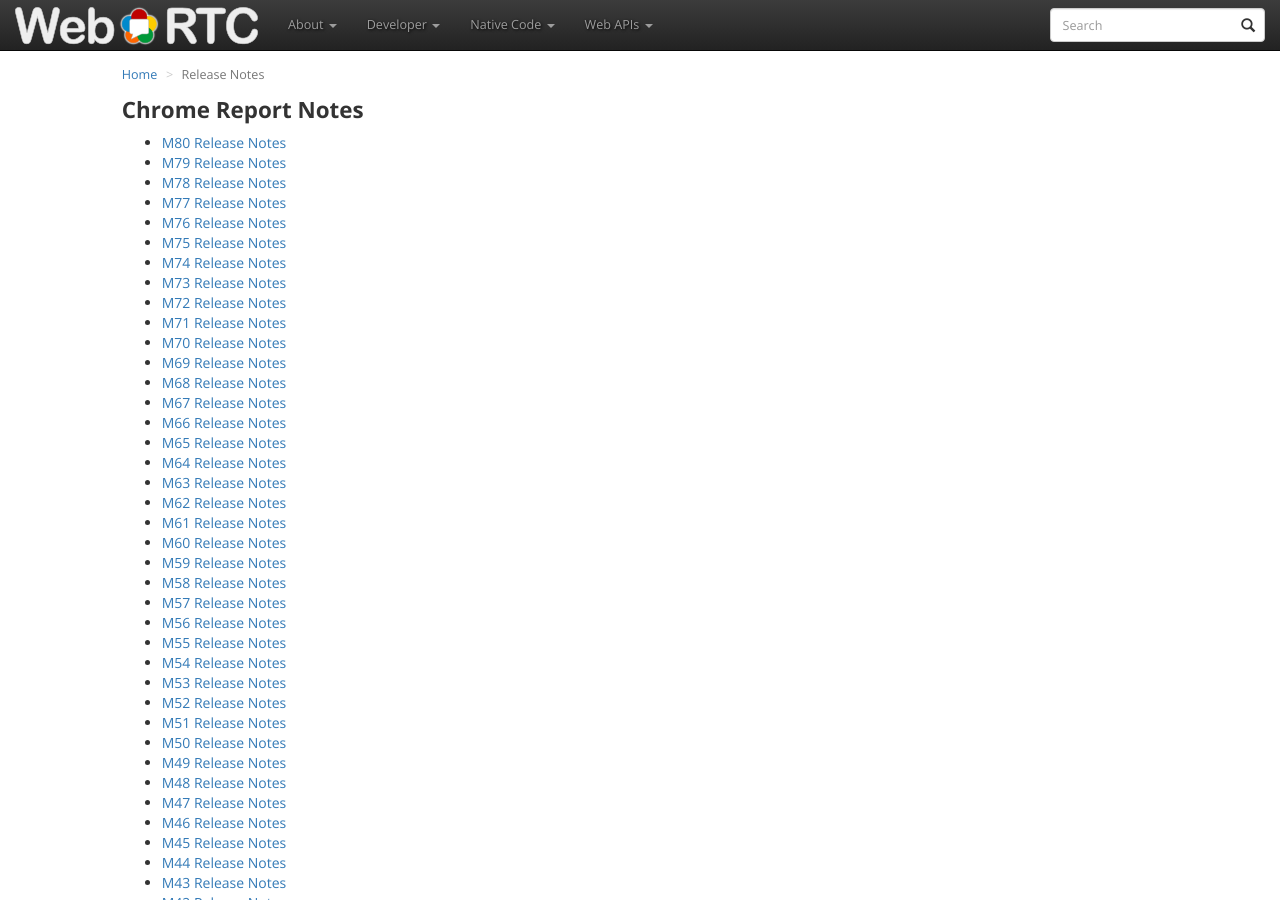
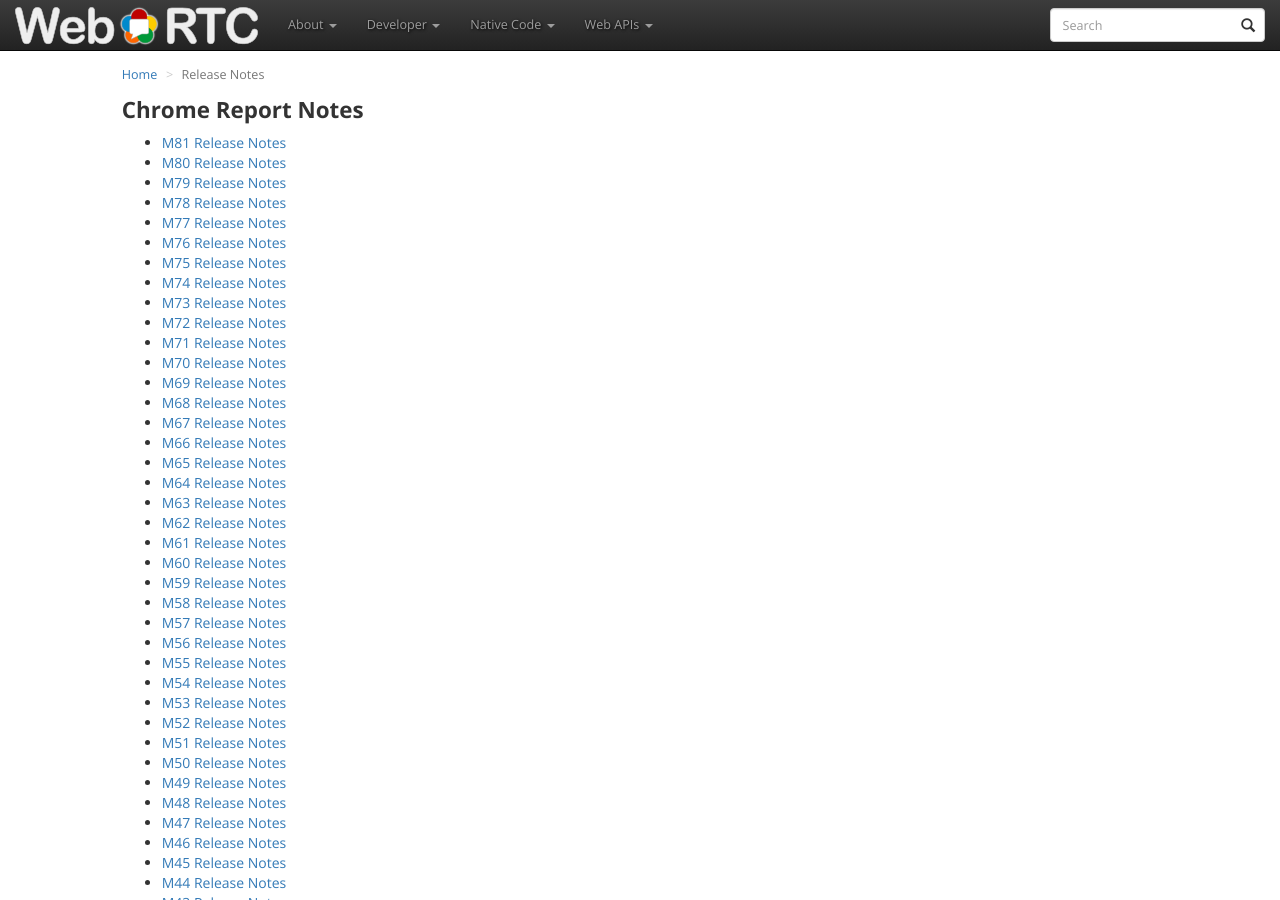
Before and after one commit to webrtc/webrtc-org, a Jekyll site: the page built from release-notes/index.md, in a window 1280 px wide and 900 px high. Built offline with Jekyll 4.4.1, drawn with Linux system fonts in a browser that asks for light colours; nearby versions of some CDN libraries.

Commit message:
Update index.md
Added link to m81 relnotes.

```diff
--- a/release-notes/index.md
+++ b/release-notes/index.md
@@ -5,6 +5,7 @@ permalink: /release-notes/
 crumb: Release Notes
 ---
 
+  * [M81 Release Notes](https://groups.google.com/d/msg/discuss-webrtc/a5_zncyPc3Y/iirhUr6bCwAJ)
   * [M80 Release Notes](https://groups.google.com/d/msg/discuss-webrtc/Ozvbd0p7Q1Y/M4WN2cRKCwAJ)
   * [M79 Release Notes](https://groups.google.com/d/msg/discuss-webrtc/X8q5Ae9VKco/oEiGuteoBAAJ)
   * [M78 Release Notes](https://groups.google.com/d/msg/discuss-webrtc/qbX55tFk1o4/KgFA-ZksCwAJ)
```
